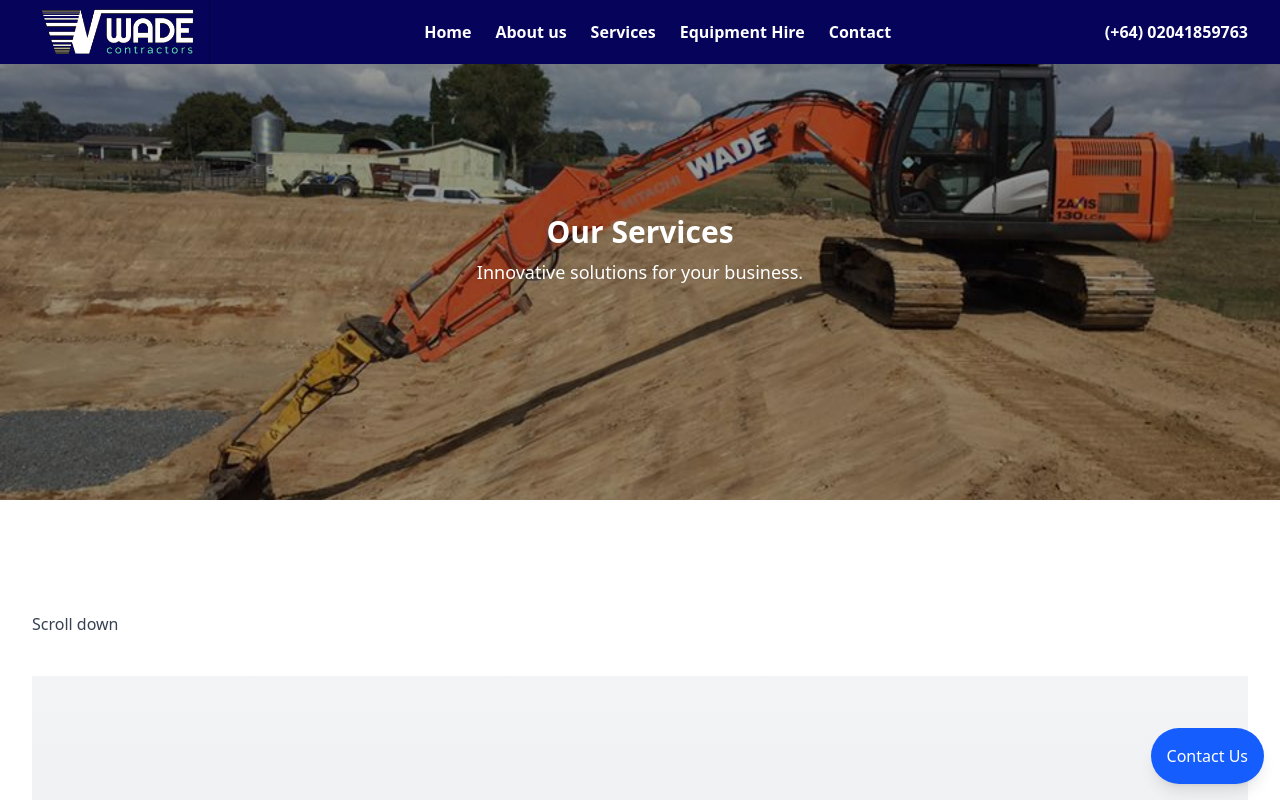
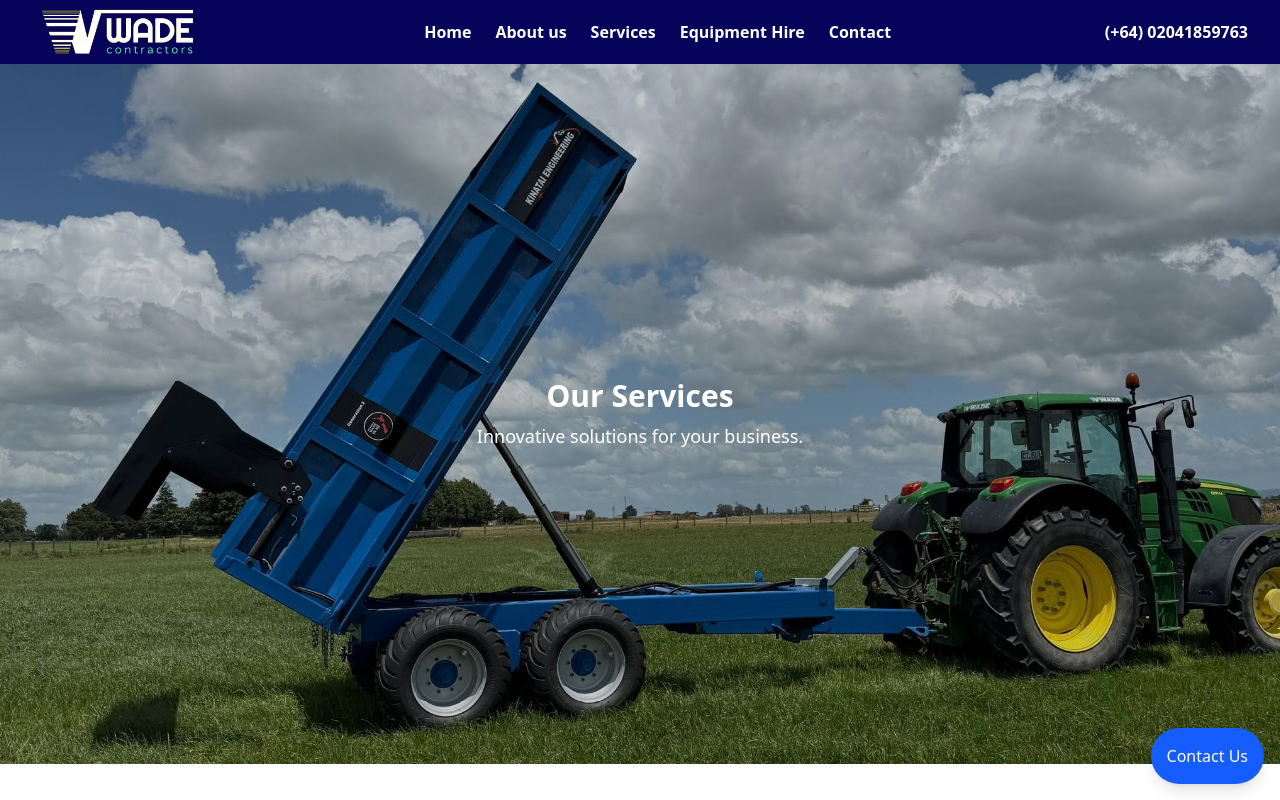
Before and after one commit to Germanminer/wadeContractors, a website built with Vite: page index.html in a window 1280 px wide. Shown: the top 800 px of the page. Built offline with nearby package versions, Linux system fonts and the light colour scheme.

Commit message:
Work on image slideshow text still broken might just yolo

```diff
--- a/index.html
+++ b/index.html
@@ -33,7 +33,7 @@
         </a>
         <!--Mobile Menu-->
         <div class="md:hidden">
-          <button id="menu-btn" class="text-gray-700 focus:outline-none">
+          <button id="menu-btn" class="text-white focus:outline-none">
             <!--Hamburger-->
             <svg id="menu-open" xmlns="http://www.w3.org/2000/svg" class="h-6 w-6 block" fill="none" viewBox="0 0 24 24" stroke="currentColor">
               <path stroke-linecap="round" stroke-linejoin="round" stroke-width="2"
@@ -59,8 +59,10 @@
       </div>
     </div>
   </nav>
+  <!--NavbarSpacer-->
+  <div class="h-16 w-full"></div>
   <!--Hero image slideshow-->
-  <div class="relative w-full h-[500px] overflow-hidden">
+  <div class="relative w-full h-[500px] md:h-[700px] overflow-hidden">
     <!--Slides-->
     <div id="slides" class="relative w-full h-full">
 
@@ -68,15 +70,16 @@
       <div class="absolute inset-0 opacity-0 transition-opacity duration-1000 ease-in-out">
         <img src="public/culvert.png" class="w-full h-full object-cover" alt="Slide 1">
         <!-- Overlay Text -->
-        <div class="absolute inset-0 bg-black/40 flex flex-col justify-center items-center text-center text-white p-4">
+        <div class="slide-text absolute inset-0 bg-black/20 flex flex-col justify-center items-center text-center text-white p-4">
           <h2 class="text-3xl font-bold mb-2">Welcome to Our Site</h2>
           <p class="text-lg">We create amazing experiences.</p>
         </div>
       </div>
       <!-- Slide 2 -->
       <div class="absolute inset-0 opacity-0 transition-opacity duration-1000 ease-in-out">
-        <img src="public/digger.png" class="w-full h-full object-cover" alt="Slide 2">
-        <div class="absolute inset-0 bg-black/40 flex flex-col justify-center items-center text-center text-white p-4">
+        <img src="public/tractor+trailer.jpg" class="w-full h-full object-cover" alt="Slide 2">
+        <!-- Overlay Text -->
+        <div class="slide-text absolute inset-0 bg-black/20 flex flex-col justify-center items-center text-center text-white p-4">
           <h2 class="text-3xl font-bold mb-2">Our Services</h2>
           <p class="text-lg">Innovative solutions for your business.</p>
         </div>
@@ -84,18 +87,14 @@
       <!-- Slide 3 -->
       <div class="absolute inset-0 opacity-0 transition-opacity duration-1000 ease-in-out">
         <img src="public/truck.png" class="w-full h-full object-cover" alt="Slide 3">
-        <div class="absolute inset-0 bg-black/40 flex flex-col justify-center items-center text-center text-white p-4">
+        <!-- Overlay Text -->
+        <div class="slide-text absolute inset-0 bg-black/20 flex flex-col justify-center items-center text-center text-white p-4">
           <h2 class="text-3xl font-bold mb-2">Contact Us</h2>
           <p class="text-lg">Let’s work together!</p>
         </div>
       </div>
     </div>
   </div>
-
-
-
-
-
   <!-- Floating contact us-->
   <button id="contact-btn" class=" fixed bottom-4 right-4 bg-blue-600 text-white px-4 py-4 rounded-full shadow-lg hover:bg-blue-700 transition">
     Contact Us
--- a/src/home.js
+++ b/src/home.js
@@ -54,15 +54,36 @@ let currentIndex = 0;
 function updateSlide() {
     slides.forEach((slide,i) => {
         const img = slide.querySelector('img');
-        const text= slide.querySelector('p');
-
-        slide.classList.toggle('opacity-100',i===currentIndex);
-        slide.classList.toggle('opacity-0',i!==currentIndex);
+        const text= slide.querySelector('.slide-text');
+        if(i=== currentIndex){
+            slide.classList.add('opacity-100')
+            slide.classList.remove('opacity-0');
+            //Zoom
+            img.classList.remove('zoom-slow')
+            void img.offsetWidth
+            img.classList.add('zoom-slow')
+            //Text
+            text.classList.remove('fade-out-down');
+            void text.offsetWidth
+            setTimeout(()=>{
+                text.classList.add('fade-in-up');
+            },300)
+        }else{
+            //Text out
+            text.classList.remove('fade-in-up')
+            void text.offsetWidth
+            text.classList.add('fade-out-down')
+            text.addEventListener('animationend', ()=>{
+                text.classList.remove('fade-out-down');
+            },{once:true})
+            slide.classList.add('opacity-0')
+            slide.classList.remove('opacity-100')
+        }
     })
 }
 function nextSlide() {
     currentIndex = (currentIndex+1) % slideCount;
     updateSlide();
 }
-let slideTimer = setInterval(nextSlide, 4000);
+setInterval(nextSlide, 4000);
 updateSlide();
--- a/src/style.css
+++ b/src/style.css
@@ -8,7 +8,15 @@
     to{transform:scale(105%)}
 }
 .zoom-slow{
-    animation:zoom 10s ease-in-out forwards
+    animation:zoom 8s ease-in-out forwards
+}
+@keyframes fade-in-up{
+    0% { opacity: 0; transform: translateY(20px) }
+    100% { opacity: 1; transform: translateY(0) }
+}
+@keyframes fade-out-down{
+    0% { opacity: 1; transform: translateY(0) }
+    100% { opacity: 0; transform: translateY(20px) }
 }
 @keyframes textImpact{
     0% {opacity:0;transform:scale(0.8);}
@@ -16,7 +24,13 @@
     100% {opacity:1;transform:scale(1);}
 }
 .textImpact{
-    animation:textImpact 0.8s ease-out forwards
+    animation:textImpact 3s ease-out forwards
+}
+.fade-in-up{
+    animation:fade-in-up 0.8s ease forwards
+}
+.fade-out-down{
+    animation:fade-out-down 0.8s ease forwards
 }
 .scrolled {
     backdrop-filter: blur(6px);
```
Also changed, not shown: public/excavator.jpg (added), public/excavator2.jpg (added), public/tractor+trailer.jpg (added), public/truck.jpg (added), public/truck2.jpg (added).
